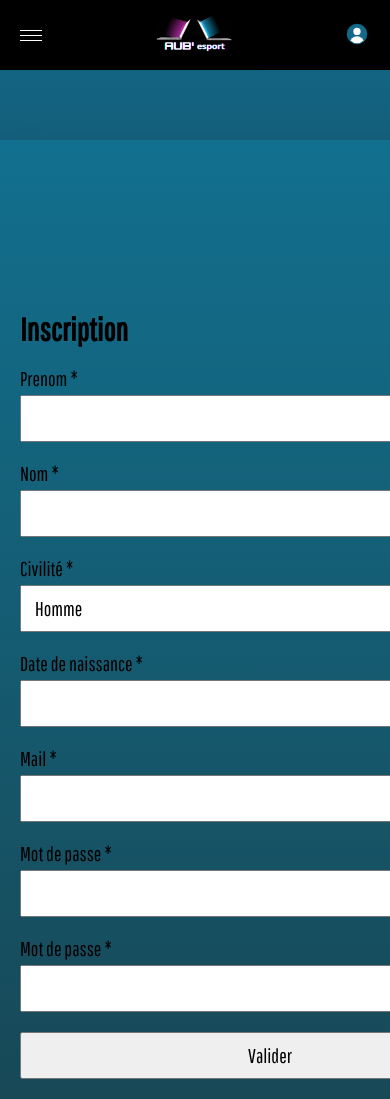
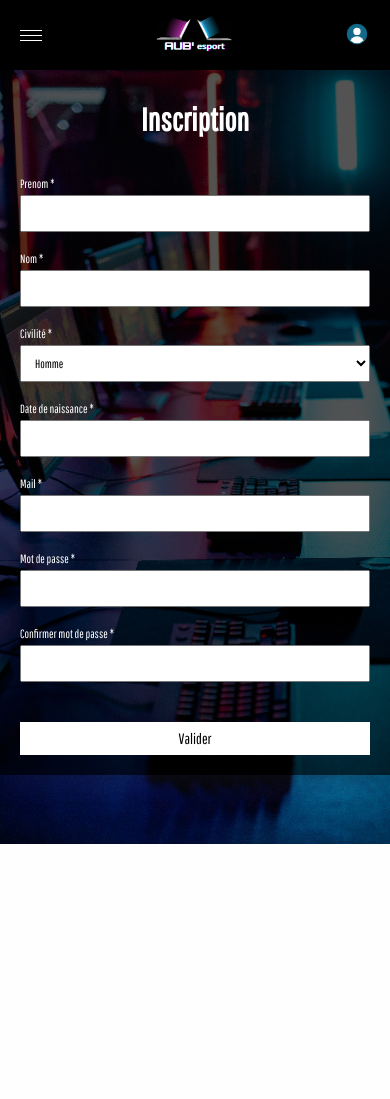
Before and after one commit to HachimiBouizegarene/AUB-esport, a PHP site: page /inscription in a window 390 px wide; the page is wider, and only the part inside the window is pictured. After the commit the page ends 844 px from the top of that part, so only its background shows below. Run offline with PHP 8.4, Linux system fonts and the light colour scheme; the visitor is signed in with stand-in values (Sample User, id 1).

Commit message:
style de la page d'inscription

```diff
--- a/public/css/accueil.css
+++ b/public/css/accueil.css
@@ -20,7 +20,7 @@ body{
     align-items: center;
     justify-content: space-between;
     min-height: fit-content;
-    height: calc(100vh - var(--margin-height));;
+    height: calc(100vh - var(--margin-height));
     max-height: 1400px;
     overflow: auto;
     overflow-y: overlay;
--- a/public/css/inscription.css
+++ b/public/css/inscription.css
@@ -1,24 +1,39 @@
 body{
-    background: linear-gradient(#126989, rgb(29, 29, 29));
+    background-color: black;
+}
+
+.page{
+    background-image: url('../img/accueil_fond.png');
     background-repeat: no-repeat;
-    background-size: 100%;
-    min-height: 100vh;
+    background-size: cover;
+    min-height: calc(100vh - var(--margin-height));
 }
 
 .container{
-    margin: 0 auto;
-    width: 500px;
+    color: white;
+    margin: 20px auto;
+    width: 900px;
     padding: 20px;
-    padding-top: 170px;
     display: flex;
     flex-direction: column;
-    background-color: #1188ac67;
+    background-color: #000000ab;
     box-shadow: rgba(50, 50, 93, 0.25) 0px 13px 27px -5px, rgba(0, 0, 0, 0.3) 0px 8px 16px -8px;
 }
 
 .container form{
+    grid-template-columns: 1fr 1fr;
+    padding: 20px;
+    display: grid;
+    column-gap : 40px;
+}
+
+.container form div{
     display: flex;
     flex-direction: column;
+    width: 100%;
+}
+.container form div:nth-child(5){
+    grid-column: span 2;
 }
 
 .container form label{
@@ -32,8 +47,67 @@ body{
 }
 
 .container form button{
-    margin-top: 20px;
+    border: none;
+    background-color: #ffffff;
+    width: 100%;
+    margin-top: 50px;
+    grid-column: span 2;
     font-size: 20px;
     padding: 10px;
     cursor: pointer;
 }
+.container form button:hover{
+    background-color: #126989;;
+}
+
+
+@media screen and (max-width: 1050px){
+    .page{
+        background-image: url('../img/accueil_fond_phone.png');
+    }
+
+    .container{
+        width: 600px;
+    }
+
+    .container form label,.container form input,.container form select {
+        font-size:12px;
+    }
+    .container form button{
+
+        margin-top: 40px;
+        font-size: 15px;
+        padding: 8px;
+        cursor: pointer;
+    }
+
+
+
+}
+@media screen and (max-width: 700px){
+
+    .container{
+        width: 400px;
+    }
+
+    .container form {
+        display: flex;
+        flex-direction: column;
+    }
+
+}
+
+@media screen and (max-width: 500px){
+
+    .container{
+        width: 100%;
+        padding: 0;
+        margin: 0;
+    }
+    .container h1{
+        text-align: center;margin-top: 30px;
+    }
+
+
+
+}
--- a/views/ViewInscription.php
+++ b/views/ViewInscription.php
@@ -1,34 +1,47 @@
-<div class="page">
+
     <div class="container">
         <h1>Inscription</h1>
         <form method="POST">
+            <div>
                 <label for="prenom">Prenom *</label>
                 <input id="prenom" name="prenom"/>
+            </div>
 
+            <div>
                 <label for="nom">Nom *</label>
                 <input id="nom" name="nom"/>
-
+            </div>
+            <div>
                 <label for="sexe">Civilité *</label>
                 <select id="sexe" name="sexe">
                     <option value="homme">Homme</option>
                     <option value="femme">Femme</option>
                     <option value="non-binaire">Non-precise</option>
                 </select>
-
+            </div>
+            <div>
                 <label for="dateNaiss">Date de naissance *</label>
                 <input id="dateNaiss" name="dateNaiss"/>
-
+            </div>
+            <div>
                 <label for="mail">Mail *</label>
                 <input id="mail" name="mail"/>
+            </div>
 
+            <div>
                 <label for="mdp">Mot de passe *</label>
                 <input id="mdp" name="mdp"/>
+            </div>
+            <div>
+                <label for="mdpConf">Confirmer mot de passe *</label>
+                <input id="mdpConf" name="mdpConf"/>
+            </div>
 
-            <label for="mdpConf">Mot de passe *</label>
-            <input id="mdpConf" name="mdpConf"/>
+
+
+
 
             <button type="submit">Valider</button>
 
         </form>
     </div>
-</div>
```
Lines whose indentation alone changed are shown as unchanged.
